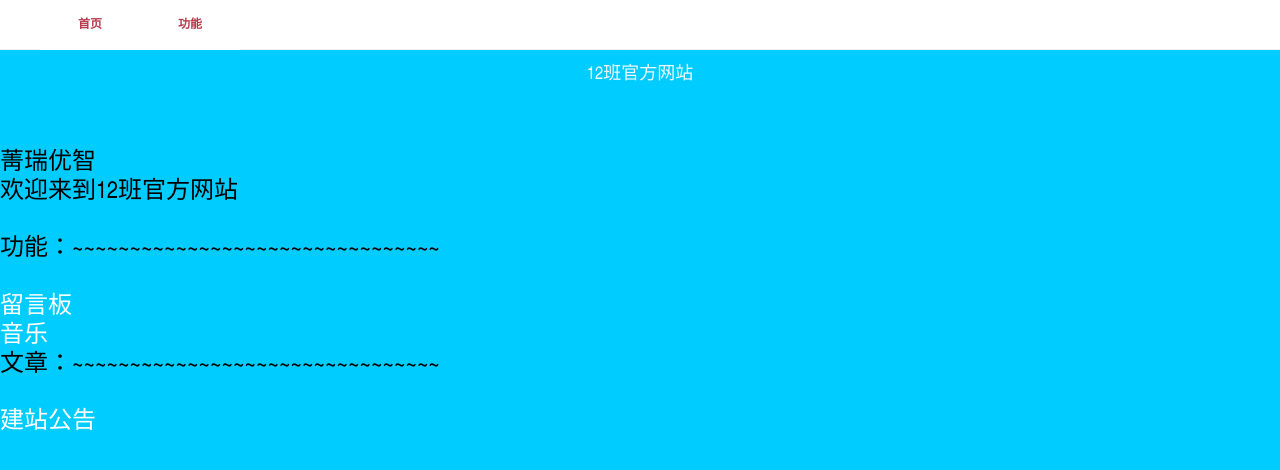
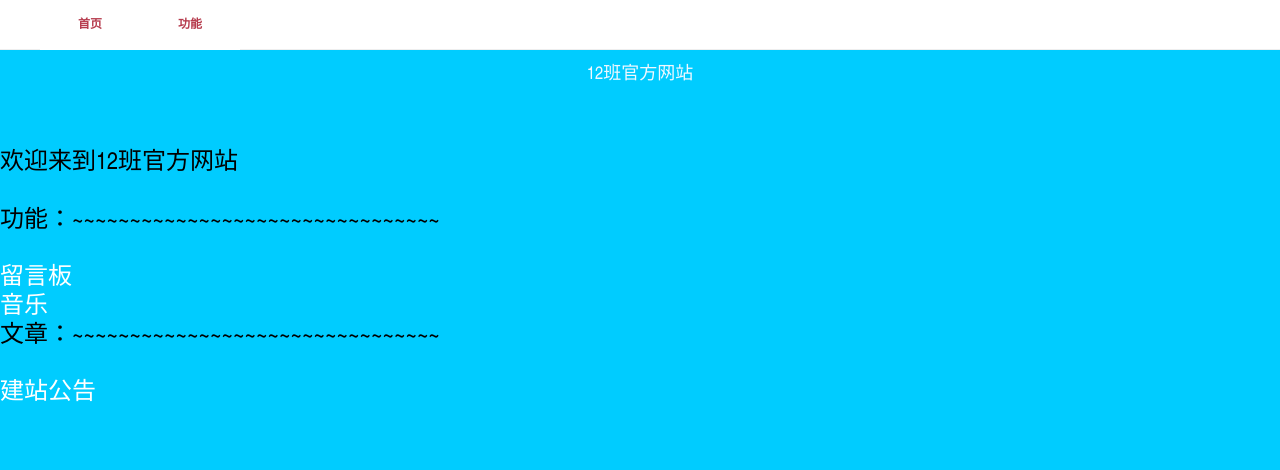
Before and after one commit to love12class/love12class.github.io, a plain HTML site: page index.html in a window 1280 px wide. Drawn offline with Linux system fonts and the light colour scheme.

Commit message:
Update index.html

```diff
--- a/index.html
+++ b/index.html
@@ -52,7 +52,7 @@
 
 </div>
 
-<font size="5">菁瑞优智
+<font size="5">
 
 <h1>欢迎来到12班官方网站</h1>
 <br />
```
